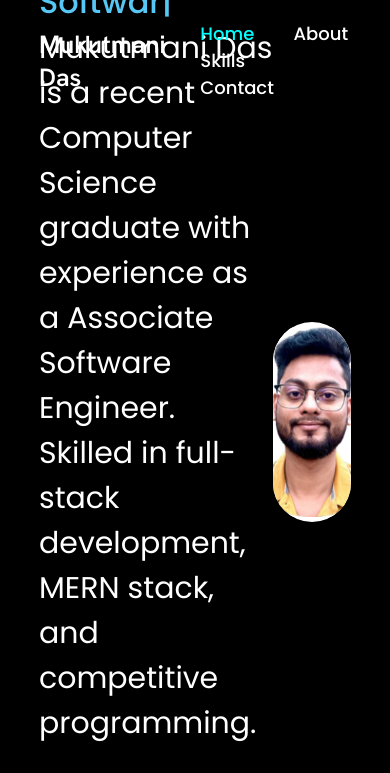
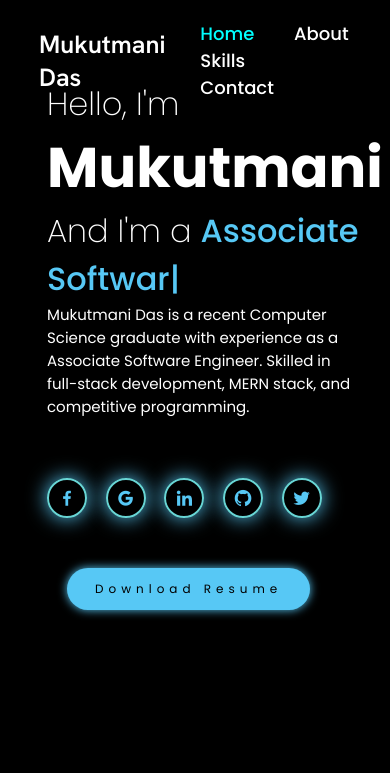
Before and after one commit to mukut-d/mukutdas.github.io, a plain HTML site: page index.html in a window 390 px wide. Shown: the top 773 px of the page. Drawn offline with nearby package versions, Linux system fonts and the light colour scheme.

Commit message:
added media queries

```diff
--- a/about.txt
+++ /dev/null
@@ -1,6 +0,0 @@
-This favicon was generated using the following graphics from Twitter Twemoji:
-
-- Graphics Title: 1f60e.svg
-- Graphics Author: Copyright 2020 Twitter, Inc and other contributors (https://github.com/twitter/twemoji)
-- Graphics Source: https://github.com/twitter/twemoji/blob/master/assets/svg/1f60e.svg
-- Graphics License: CC-BY 4.0 (https://creativecommons.org/licenses/by/4.0/)
--- a/index.css
+++ b/index.css
@@ -217,3 +217,28 @@ body {
     opacity: 1;
   }
 }
+
+@media screen and (min-width: 100px) {
+  body {
+    font-size: 18px;
+    padding: 10px;
+  }
+  .home {
+    display: flex;
+    flex-direction: column;
+  }
+  .home-content {
+    /* background-color: orange; */
+    width: 100%;
+  }
+  .home-content p {
+    font-size: 15px;
+  }
+
+  .btn {
+    font-size: 12px;
+  }
+  .home-img {
+    display: none;
+  }
+}
--- a/index.html
+++ b/index.html
@@ -5,10 +5,9 @@
     <meta http-equiv="X-UA-Compatible" content="IE=edge" />
     <meta name="viewport" content="width=device-width, initial-scale=1.0" />
     <title>Mukut's Portfolio</title>
-    <link rel="apple-touch-icon" sizes="180x180" href="/apple-touch-icon.png">
-<link rel="icon" type="image/png" sizes="32x32" href="/favicon-32x32.png">
-<link rel="icon" type="image/png" sizes="16x16" href="/favicon-16x16.png">
-<link rel="manifest" href="/site.webmanifest">
+    <link rel="icon" type="image/png" sizes="32x32" href="/favicon-32x32.png" />
+    <link rel="icon" type="image/png" sizes="16x16" href="/favicon-16x16.png" />
+    <link rel="manifest" href="/site.webmanifest" />
     <link rel="stylesheet" href="index.css" />
     <link rel="preconnect" href="https://fonts.googleapis.com" />
     <link rel="preconnect" href="https://fonts.gstatic.com" crossorigin />
```
Also changed, not shown: 1 other file.
